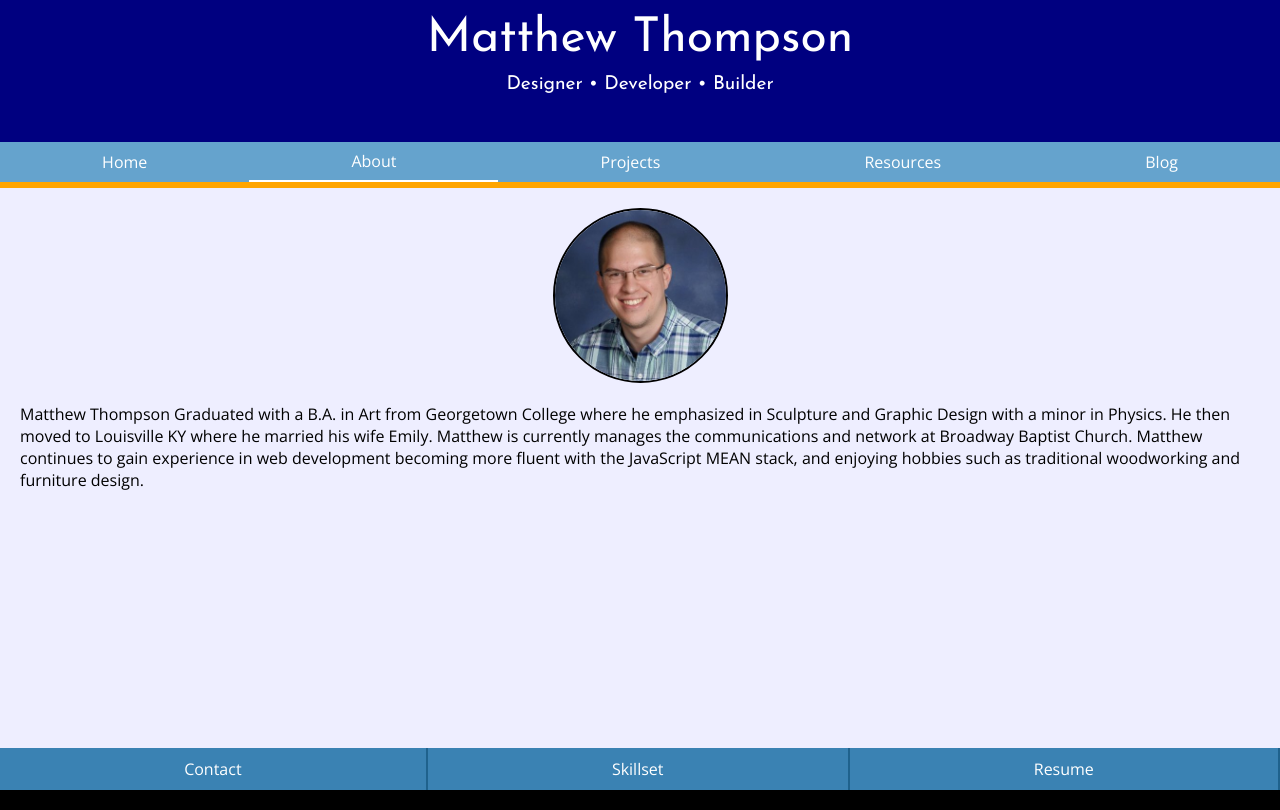
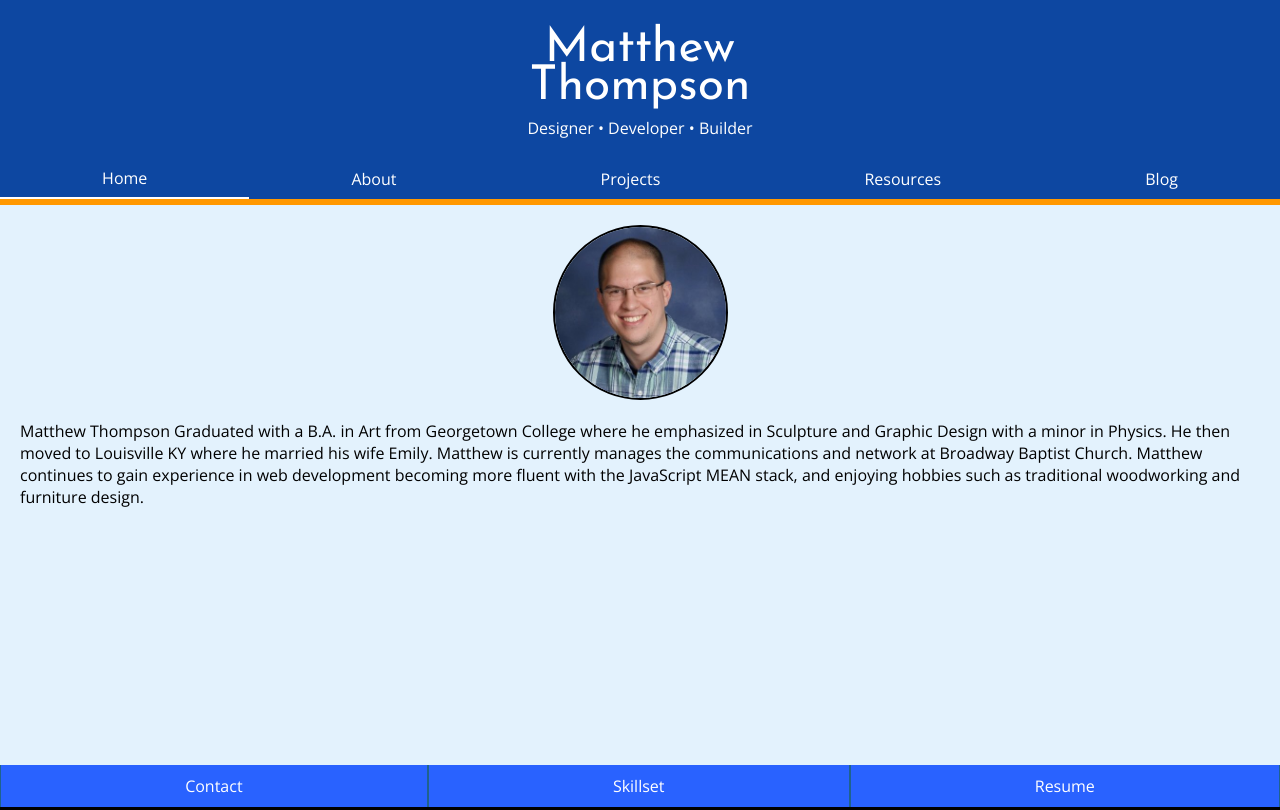
Before and after one commit to mthomps4/3WireBuild, a plain HTML site: page HTML/about.html in a window 1280 px wide. Shown: the top 810 px of the page. Drawn offline with nearby package versions, Linux system fonts and the light colour scheme.

Commit message:
updated mobile css, looked at color schemes, updated Readme.

```diff
--- a/CSS/main.css
+++ b/CSS/main.css
@@ -19,7 +19,7 @@ html, body
 	margin:0;
   padding:0;
   height:100%;
-	background-color:#EEF;
+	background-color:#E3F2FD;
   /*#DEF*/
   font-family: 'Open Sans', sans-serif;
 }
@@ -39,44 +39,48 @@ h3{font-size:1em;}
 
 #main-header
 {
-	border-bottom:solid 6px orange;
-	background-color:navy;
-  /*navy?ocf*/
+	border-bottom:solid 6px #FF9800;
+	background-color:#0D47A1;
+  text-align: center;
 	display:flex;
 	flex-direction:column;
+  position:relative;
+}
+
+.nametag{
+  margin-top:-50px;
+  margin-bottom:20px;
 }
 
 #title{
-	text-align:center;
 	color:white;
 	font-size:3em;
 	margin-top:20px;
-  padding-bottom:5px;
+  margin-bottom:0;
   font-family: 'Josefin Sans', sans-serif;
-  /*font-family: 'Roboto', sans-serif;*/
   font-weight: normal;
   line-height: .8em;
-  /*min-width: 375px;*/
+  padding:10px;
 }
 
-#tag-line
-{
-	font-size:.4em;
-	color:white;
+#tag-line{
+	font-size:1em;
+  color:white;
 	font-style:normal;
 }
+
 
 /*****Navigation********/
 #main-nav a:hover /*Full Button Rollover*/
 {
-	background-color:  #78afd3;
+	background-color: #1565C0;
 }
 
 #main-nav a:visited, #main-nav a
 		{color:white;}
 
 #main-nav a.active{
-	background-color:#65a3cd;
+	background-color:#1565C0;
 }
 
 #main-nav /*Mobile Block*/
@@ -85,6 +89,10 @@ h3{font-size:1em;}
 	flex-direction:column;
 	justify-content:flex-end;
   text-align:center;
+  position:absolute;
+  top:0;
+  left:0;
+  background:rgba(0, 0, 0, 0.75);
 }
 
 #main-nav a /*Check Flex Box Options for Items*/
@@ -94,21 +102,58 @@ h3{font-size:1em;}
 	justify-content:center;
 	align-items:center;
 	text-align:center;
-	padding:8px;
+	padding:18px;
 }
 
+/*****Navigation2********/
+#main-nav2 a:hover /*Full Button Rollover*/
+{
+	background-color: #1565C0;
+}
+
+#main-nav2 a:visited, #main-nav2 a
+		{color:white;}
+
+#main-nav2 a.active{
+	background-color:#1565C0;
+}
+
+#main-nav2 /*Mobile Block*/
+{
+	display:flex;
+	flex-direction:column;
+	justify-content:flex-end;
+  text-align:center;
+}
+
+#main-nav2 a /*Check Flex Box Options for Items*/
+{
+	flex-grow:1; /*Keeps all "Buttons" sames size*/
+	display:flex;
+	justify-content:center;
+	align-items:center;
+	text-align:center;
+	padding:18px;
+}
 /*****Buttons********/
 #menuButton{
-  padding:10px;
-  background-color:  #5298c7;
+  background-color: black; /*#0D47A1*/
+  color:white;
+  width:50px;
+  height:50px;
+  cursor: pointer;
   border:none;
-  color:white;
-  font-weight:bold;
+  font-family: 'Roboto', sans-serif;
+  font-weight: normal;
+  transform: rotate(-45deg);
+  border-radius: 50%;
+  margin-top:4px;
+  margin-left:4px;
 }
 
-#menuButton:hover{
-  transition:.1s;
-  transform:scale(1.05);
+#menuButton:focus, #menuButton:active{
+  border:none;
+  outline:none;
 }
 
 #buttons{
@@ -126,14 +171,15 @@ h3{font-size:1em;}
   text-align: center;
   padding-top:10px;
   padding-bottom:10px;
-  background: #3a82b3;
+  background: #2962FF;
   color:white;
   border:none;
-  border-right: solid #1f628d 2px;
+  border-left: solid #1f628d .75px;
+  border-right: solid #1f628d .75px;
 }
 
 #buttons a:hover{
-	background: #3cb0fd;
+	background: #2979FF;
   text-decoration: none;
 }
 
--- a/CSS/querybreak1.css
+++ b/CSS/querybreak1.css
@@ -1,30 +1,37 @@
 
 @media (min-width: 489px){
 
-	ul#main-nav{
+	ul#main-nav2{
 		flex-direction:row;
+		position:relative;
+	  background:rgba(0, 0, 0, 0.5);
 	}
 
-	#main-nav a {
+	#main-nav2 a {
 		padding:10px;
 		height:40px;
-		background-color:#65a3cd;
+		background-color:#0D47A1;
 		display:flex;
 		justify-content:center;
 		align-items:center;
 		border:none;
 	}
 
-	#main-nav a.active{
-		background-color:#65a3cd;
+	#main-nav2 a.active{
+		background-color:#0D47A1;
 		border-bottom:solid 2px white;
 		color:white;
 		background-image:none;
 	}
 
-	#main-nav a:hover{
+	#main-nav2 a:hover{
 		border-bottom: solid 2px white;
-		background-color: #78afd3;
+		background-color: #1565C0;
+	}
+
+	.nametag{
+	  margin-top:0px;
+	  margin-bottom:20px;
 	}
 
 }
--- a/HTML/about.html
+++ b/HTML/about.html
@@ -13,17 +13,28 @@
 </HEAD>
 	<BODY>
 		<header id="main-header">
-			<a href="../HTML/3WireBuild.html"><h1 id="title">Matthew Thompson</br>
-			<span id="tag-line">Designer • Developer • Builder</span></h1></a>
+			<button id="menuButton">Menu</button>
+			<ul id="main-nav" style="display: none;">
+					<a href="3WireBuild.html"class="active"><li>Home</li></a>
+					<a href="about.html"><li>About</li></a>
+					<a href="projects.html"><li>Projects</li></a>
+					<a href="resources.html"><li>Resources</li></a>
+					<a href="blog.html"><li>Blog</li></a>
+			</ul>
 
-<button id="menuButton">Menu</button>
-				<ul id="main-nav" style="display: none;">
-						<a href="3WireBuild.html"><li>Home</li></a>
-						<a href="about.html" class="active"><li>About</li></a>
+				<a class="nametag" href="../HTML/3WireBuild.html">
+					<h1 id="title">Matthew <br> Thompson</h1>
+					<span id="tag-line">Designer • Developer • Builder</span>
+				</a>
+
+				<ul id="main-nav2" style="display: none;">
+						<a href="3WireBuild.html"class="active"><li>Home</li></a>
+						<a href="about.html"><li>About</li></a>
 						<a href="projects.html"><li>Projects</li></a>
 						<a href="resources.html"><li>Resources</li></a>
 						<a href="blog.html"><li>Blog</li></a>
 				</ul>
+
 		</header> <!--main-navigation-->
 
 <div id="Wrapper">
--- a/mobile.js
+++ b/mobile.js
@@ -1,16 +1,19 @@
 var button = document.getElementById('menuButton');
 var target = document.getElementById('main-nav');
+var nav2 = document.getElementById('main-nav2');
 
 //Makes sure appropriate menu is loaded "onload"
 window.onload = function(){
   if(window.innerWidth < 489){
     target.style.display = "none";
     button.style.display = "block";
+    nav2.style.display = "none";
   }
 
   if(window.innerWidth > 489){
     button.style.display = "none";
-    target.style.display = "flex";
+    target.style.display = "none";
+    nav2.style.display = "flex";
     }
 }
 
@@ -19,11 +22,14 @@ window.onresize = function(){
     if(window.innerWidth < 489){
       target.style.display = "none";
       button.style.display = "block";
+      nav2.style.display = "none";
     }
 
     if(window.innerWidth > 489){
       button.style.display = "none";
-      target.style.display = "flex";
+      target.style.display = "none";
+      nav2.style.display = "flex";
+
       }
 }
 
```
Also changed, not shown: HTML/3WireBuild.html (+15 -4 lines), HTML/blog.html (+17 -6 lines), HTML/projects.html (+17 -6 lines), HTML/resources.html (+17 -6 lines), IMAGES/menu.png (added), README.md.
